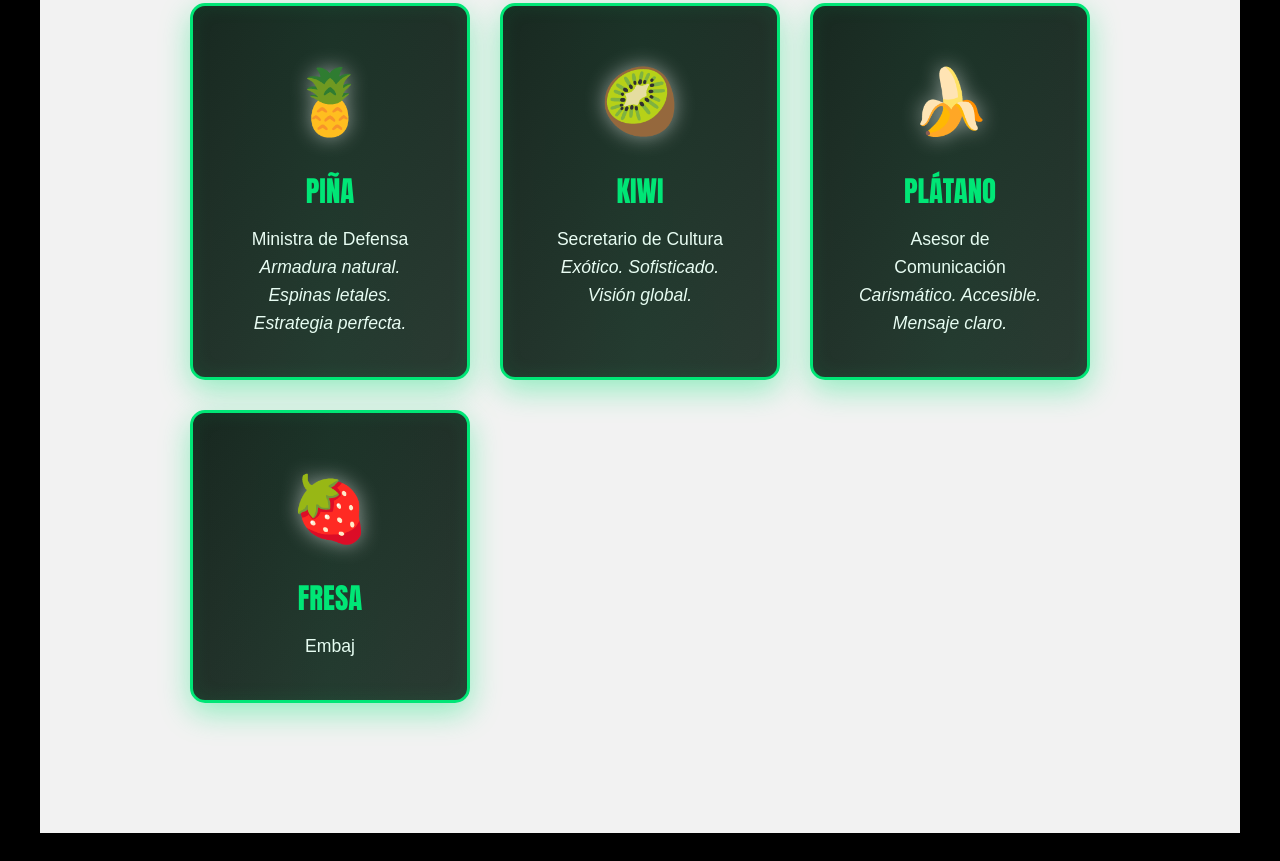
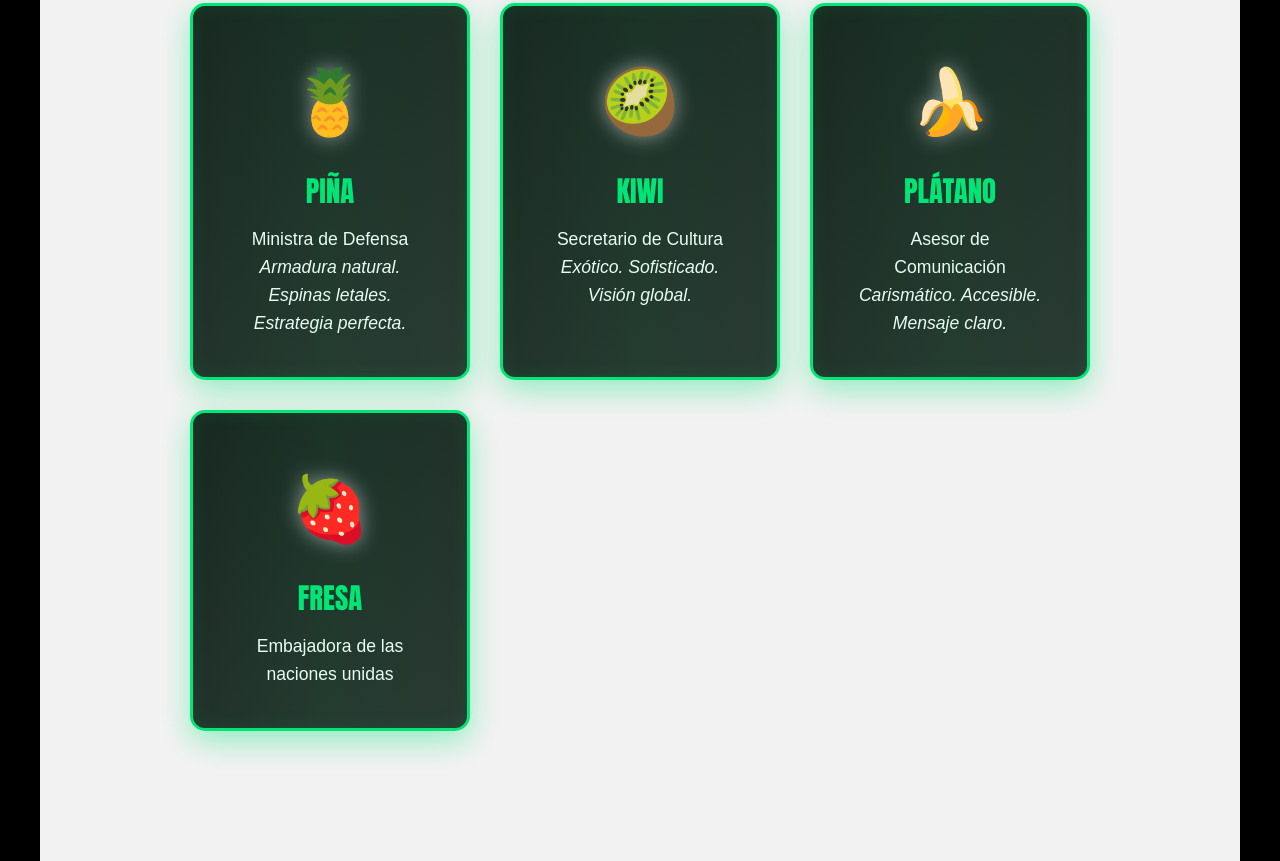
Before and after one commit to Moonlynxr/SandiaGOD, a plain HTML site: page index.html in a window 1280 px wide. Shown: the part 5861-6722 px from the top of the page. Before the commit the page ends 6694 px from the top, so only its background shows below. Drawn offline with Linux system fonts and the light colour scheme.

Commit message:
Uindex.html

```diff
--- a/index.html
+++ b/index.html
@@ -846,4 +846,5 @@
                     <div class="power-card">
                         <div class="emoji">🍓</div>
                         <h4>FRESA</h4>
-                        <p>Embaj
+
+                        <p>Embajadora de las naciones unidas</p>
```
